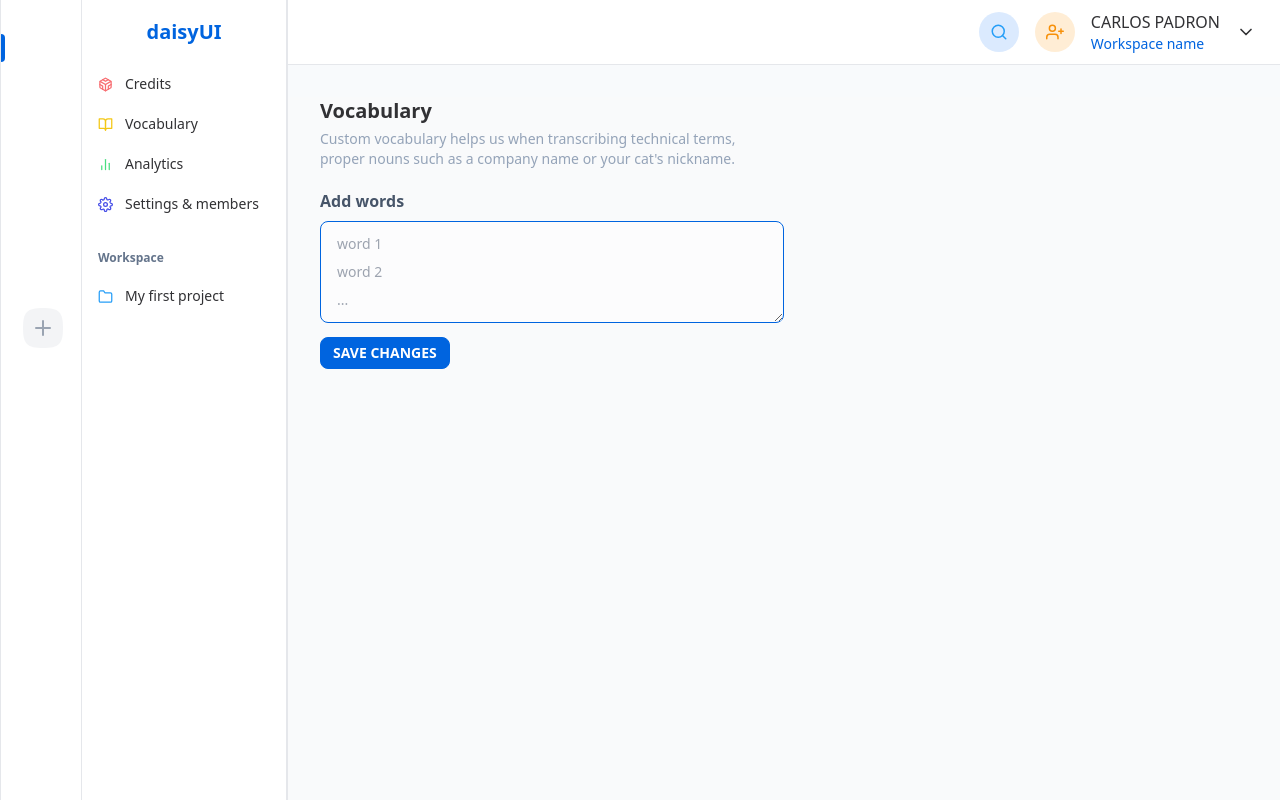
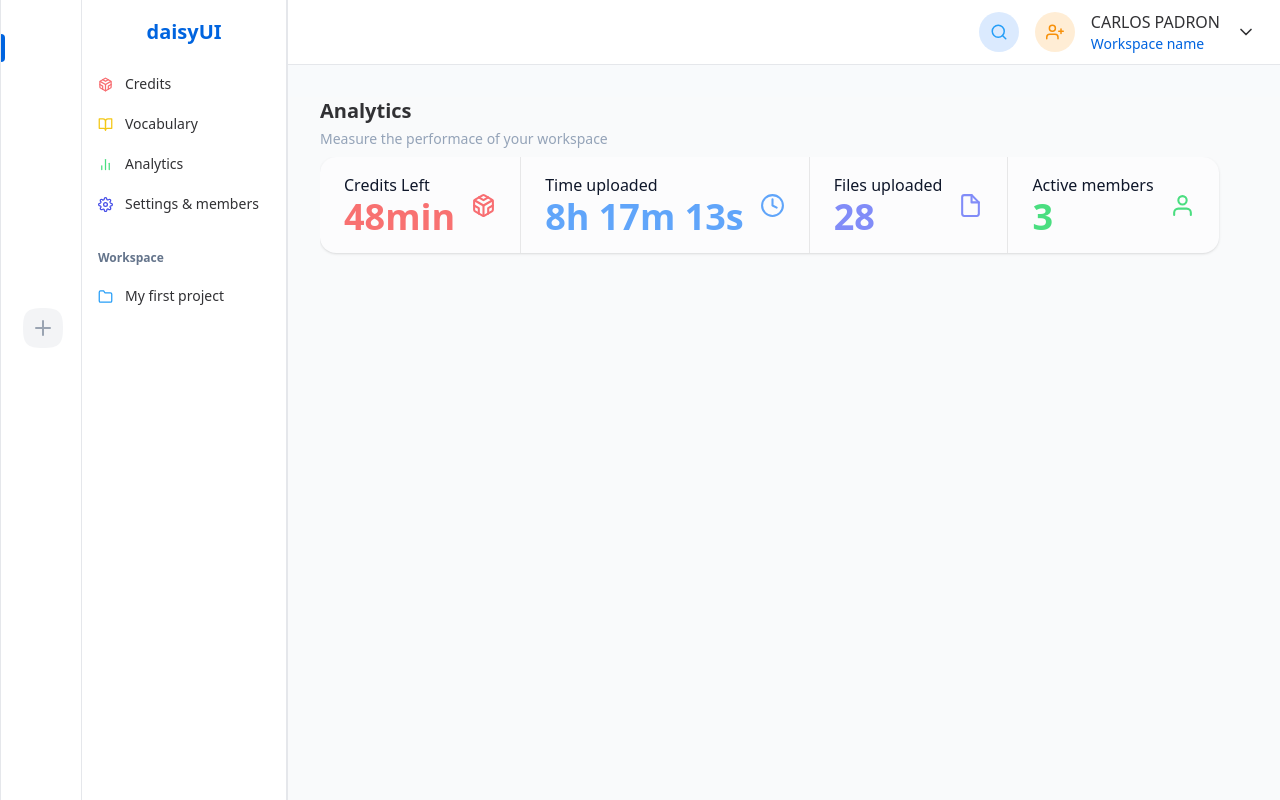
Before and after one commit to Carlos-Padron/nice-ui, a React (Create React App) app: page /analytics in a window 1280 px wide. Built offline with nearby package versions, Linux system fonts and the light colour scheme.

Commit message:
progress

```diff
--- a/src/partials/MainSidebar/MenuOptions.jsx
+++ b/src/partials/MainSidebar/MenuOptions.jsx
@@ -25,12 +25,16 @@ const MenuOptions = () => {
           <p className="text-sm">Vocabulary</p>
         </div>
       </label>
-      <Link className="w-full h-10  flex items-center cursor-pointer hover:bg-gray-100">
+      <label
+        onClick={() => navigate("/analytics")}
+        htmlFor="my-drawer-2"
+        className="w-full h-10  flex items-center cursor-pointer hover:bg-gray-100"
+      >
         <div className="mx-4 flex items-center">
           <BarChart2 color="#4ade80" size={15} className="mr-3" />
           <p className="text-sm">Analytics</p>
         </div>
-      </Link>
+      </label>
       <label
         onClick={() => navigate("/members")}
         htmlFor="my-drawer-2"
--- a/src/router/MainRouter.jsx
+++ b/src/router/MainRouter.jsx
@@ -1,5 +1,6 @@
 import React from "react";
 import { BrowserRouter, Route, Routes } from "react-router-dom";
+import AnalyticsScreen from "../screens/AnalyticsScreen";
 import BuyCredits from "../screens/BuyCredits";
 import NotFoundScreen from "../screens/NotFoundScreen";
 import ProjectScreen from "../screens/ProjectScreen";
@@ -43,7 +44,7 @@ const MainRouter = () => {
           path="/analytics"
           element={
             <Template>
-              <VocabularyScreen />
+              <AnalyticsScreen />
             </Template>
           }
         />
--- /dev/null
+++ b/src/screens/AnalyticsScreen.jsx
@@ -0,0 +1,51 @@
+import React from "react";
+import { Clock, Codesandbox, File, User } from "react-feather";
+
+const AnalyticsScreen = () => {
+  return (
+    <div className="header my-8  ">
+      <h1 className="text-xl font-bold w-full sm:w-6/12">Analytics</h1>
+      <h3 className="text-sm font-normal mt-1 text-slate-400 w-full sm:w-6/12">
+        Measure the performace of your workspace
+      </h3>
+
+      <div className="w-full h-32 overflow-x-auto mt-2">
+        <div className="stats shadow">
+          <div className="stat">
+            <div className="stat-figure text-primary">
+              <Codesandbox color="#f86e72" size={25} />
+            </div>
+            <div className="stat-title text-slate-900">Credits Left</div>
+            <div className="stat-value text-red-400">48min</div>
+          </div>
+
+          <div className="stat">
+            <div className="stat-figure text-secondary">
+              <Clock color="#60a5fa" size={25} />
+            </div>
+            <div className="stat-title text-slate-900">Time uploaded</div>
+            <div className="stat-value text-blue-400">8h 17m 13s</div>
+          </div>
+
+          <div className="stat">
+            <div className="stat-figure text-secondary">
+              <File color="#818cf8" size={25} />
+            </div>
+            <div className="stat-title text-slate-900">Files uploaded</div>
+            <div className="stat-value text-indigo-400">28</div>
+          </div>
+
+          <div className="stat">
+            <div className="stat-figure text-secondary">
+              <User color="#4ade80" size={25} />
+            </div>
+            <div className="stat-title text-slate-900">Active members</div>
+            <div className="stat-value text-green-400">3</div>
+          </div>
+        </div>
+      </div>
+    </div>
+  );
+};
+
+export default AnalyticsScreen;
```
